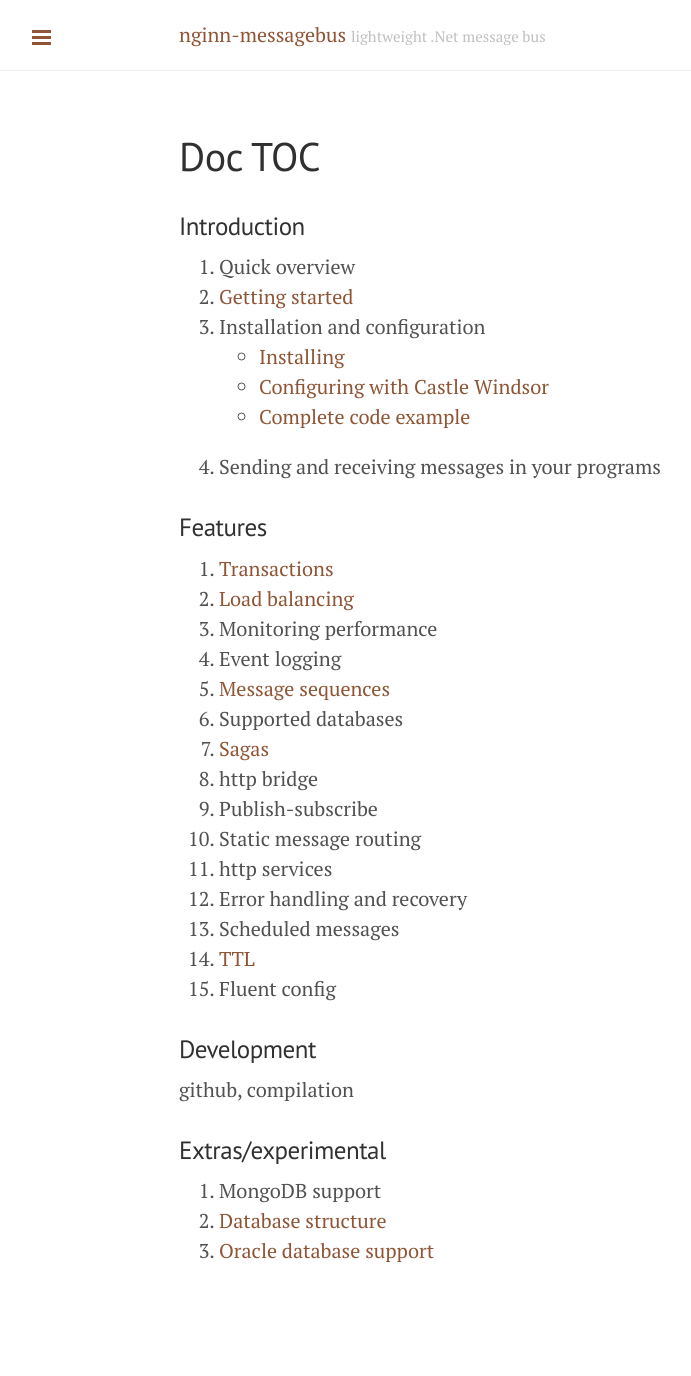
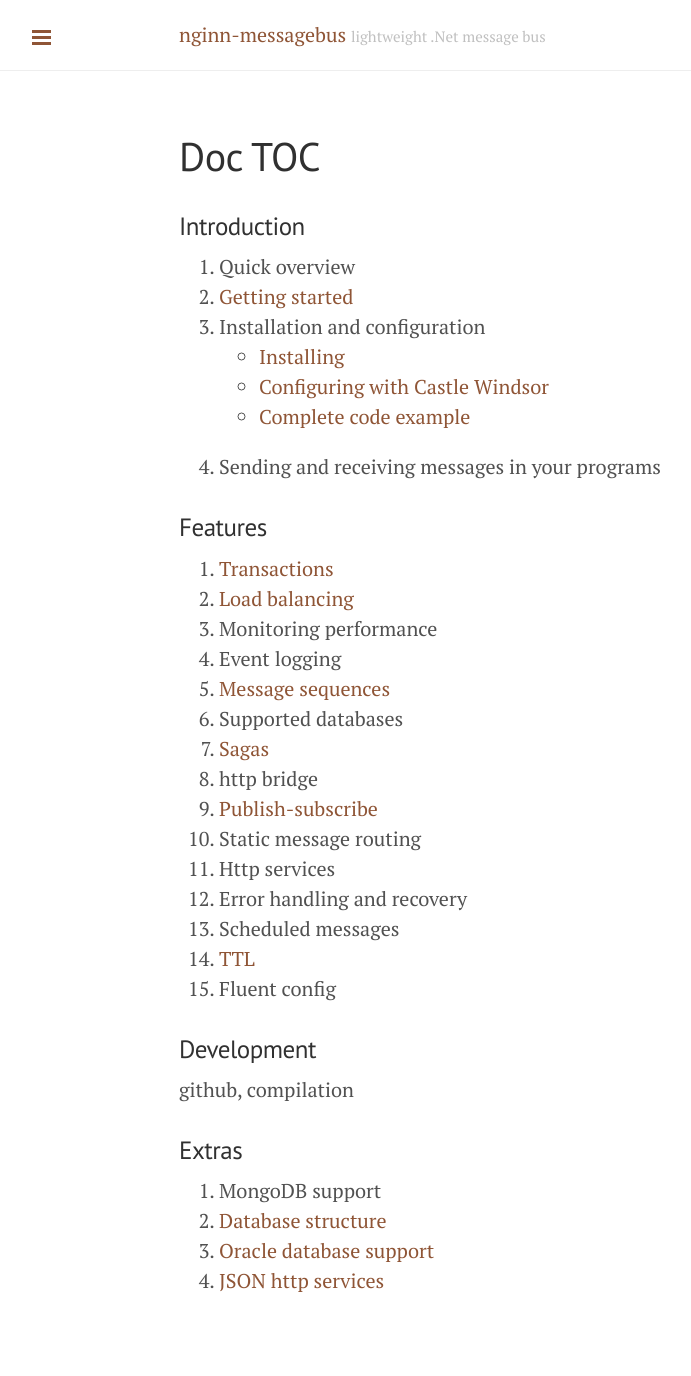
Before and after one commit to lafar6502/nginn-messagebus-pages, a Jekyll site: the page built from documentation.md, in a window 1280 px wide. Shown: the whole page, without its empty margins (1-692 px from the left). Built offline with Jekyll 4.4.1, drawn with Linux system fonts in a browser that asks for light colours; before the commit the page ends 1346 px from its top, so only the background shows below that.

Commit message:
Update documentation.md

```diff
--- a/documentation.md
+++ b/documentation.md
@@ -23,9 +23,9 @@
 6. Supported databases
 7. [Sagas](sagas.html)
 8. http bridge
-9. Publish-subscribe
+9. [Publish-subscribe](pubsub.html)
 10. Static message routing
-11. http services
+11. Http services
 12. Error handling and recovery
 13. Scheduled messages
 14. [TTL](ttl.html)
@@ -35,7 +35,8 @@
 github, compilation
 
 
-### Extras/experimental
+### Extras
 1. MongoDB support
 2. [Database structure](dbstruct.html)
 3. [Oracle database support](oraclesupport.html)
+4. [JSON http services](httpservices.html)
```
